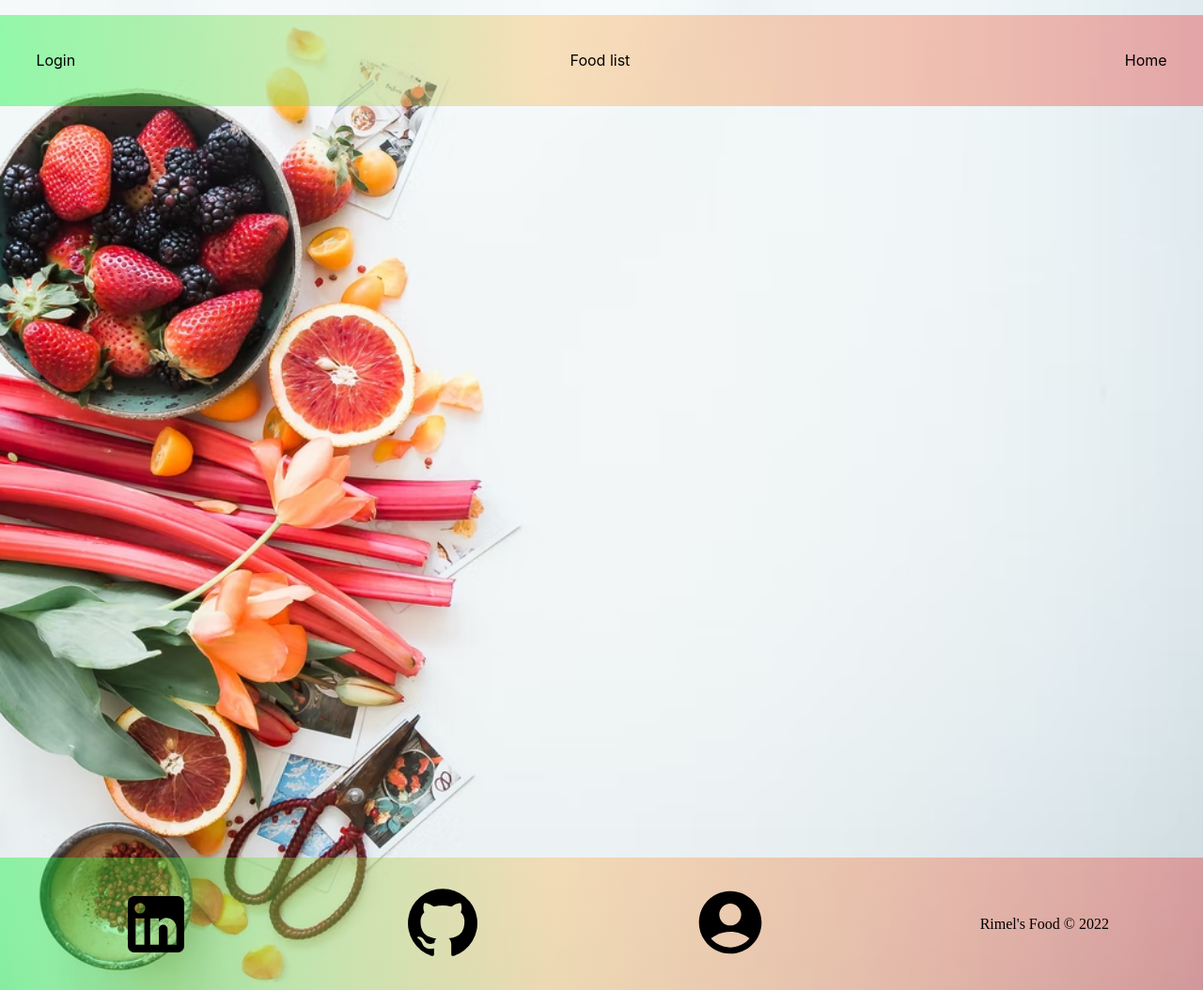
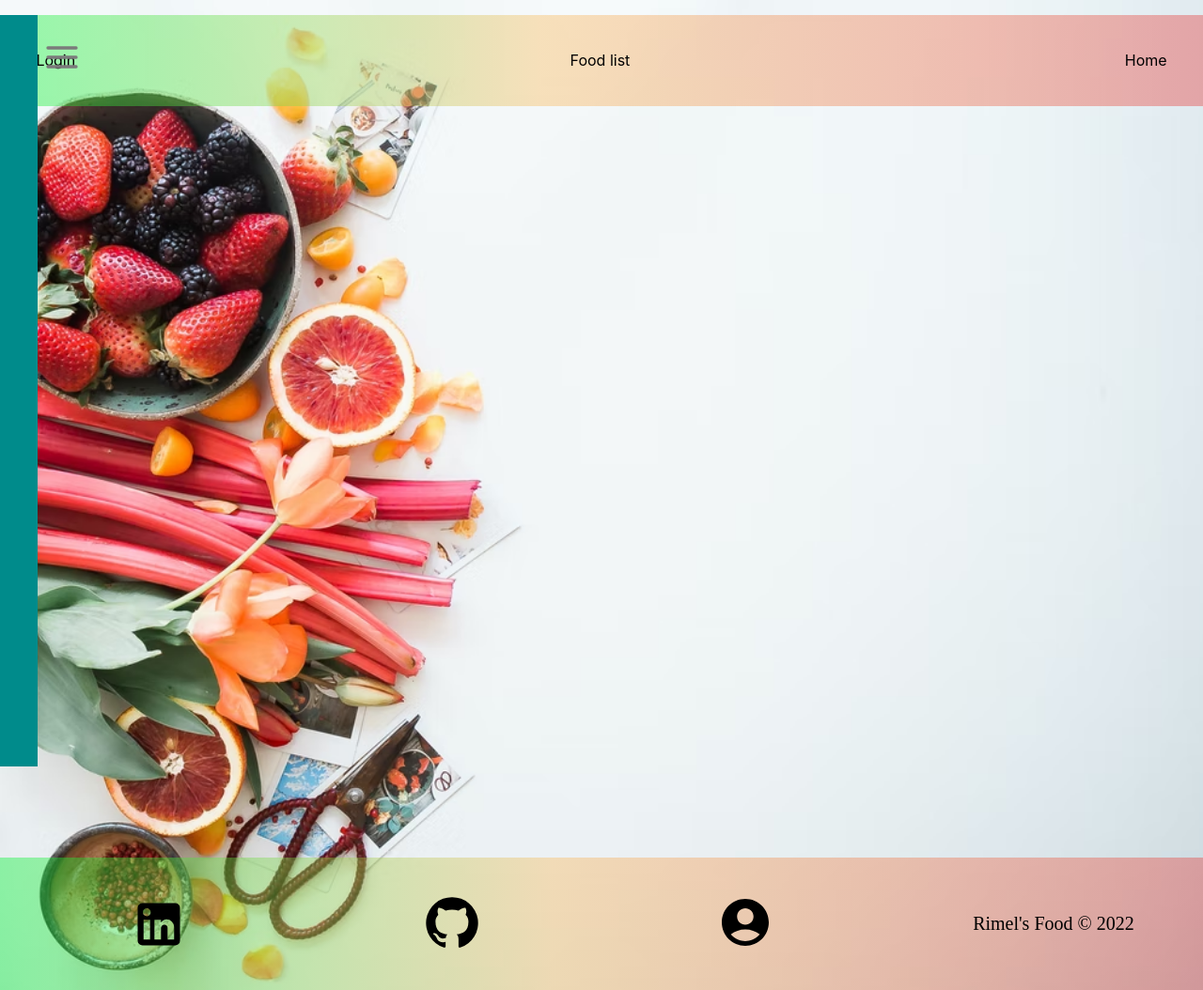
Before and after one commit to narimenmokrani1/Website, a React (Create React App) app in the folder narimen-website/: page / in a window 1280 px wide. Shown: the top 1054 px of the page at 94% size. Built offline with nearby package versions, Linux system fonts and the light colour scheme.

Commit message:
implementing the humberger menu

```diff
--- a/narimen-website/package.json
+++ b/narimen-website/package.json
@@ -13,7 +13,10 @@
     "@testing-library/user-event": "^13.5.0",
     "react": "^18.2.0",
     "react-dom": "^18.2.0",
+    "react-icons": "^4.4.0",
+    "react-pro-sidebar": "^0.7.1",
     "react-scripts": "5.0.1",
+    "react-scroll": "^1.8.7",
     "styled-components": "^5.3.5",
     "web-vitals": "^2.1.4"
   },
--- a/narimen-website/src/App.css
+++ b/narimen-website/src/App.css
@@ -41,3 +41,50 @@ body {
     transform: rotate(360deg);
   }
 }
+.navBar {
+  position: relative;
+}
+
+.navBar button {
+  position: fixed;
+  left: 40px;
+  top: 40px;
+  z-index: 10;
+  cursor: pointer;
+}
+
+.menuNav {
+  overflow-y: scroll;
+  list-style: none;
+  position: fixed;
+  top: 0;
+  background: darkcyan;
+  left: 0;
+  bottom: 0;
+  height: 100vh;
+  width: 0;
+  overflow: hidden;
+  max-width: 290px;
+  z-index: 9;
+}
+
+.menuNav.showMenu {
+  width: 100%;
+}
+
+a {
+  display: block;
+  padding: 10px 40px;
+  text-decoration: none;
+  color: #3fffd2;
+  text-transform: uppercase;
+  font-weight: bold;
+}
+
+.menuNav li:first-child {
+  margin-top: 7rem;
+}
+.navBar button {
+background: transparent;
+border: none;
+}
--- a/narimen-website/src/App.js
+++ b/narimen-website/src/App.js
@@ -1,16 +1,18 @@
 import Header from './Components/Header/Header'
 import Footer from './Components/Footer/Footer';
+import Navigation from './Components/Navigation/Navigation';
 import './App.css';
 
 function App() {
   return (
-    <div className="App">
-      <Header/>
-     {/* <h1>Rimel's Food</h1> */}
-     <Footer/>
-
-    </div>
-  );
+		<div className='App'>
+			<Header />
+      <Navigation/>
+			{/* <h1>Rimel's Food</h1> */}
+			<Footer />
+			{/* <Navigation /> */}
+		</div>
+	);
 }
 
 export default App;
--- a/narimen-website/src/Components/Footer/Footer.css
+++ b/narimen-website/src/Components/Footer/Footer.css
@@ -12,6 +12,9 @@ footer {
 		rgba(249, 186, 91, 0.4) 45%,
 		rgba(228, 59, 59, 0.4) 100%
 	);
+}
+.footer {
+	font-size: 20px;
 }
 
 .footer-list {
--- a/narimen-website/src/Components/Footer/Footer.js
+++ b/narimen-website/src/Components/Footer/Footer.js
@@ -12,16 +12,16 @@ function Footer(props) {
 					<a href='https://www.linkedin.com/in/narimen-mokrani-bb5a7a13b/'>
 						<LinkedInIcon
 							className='icon'
-							style={{ fontSize: 80, color: 'black' }}
+							style={{ fontSize: 60, color: 'black' }}
 						/>
 					</a>
 					<a href='https://github.com/narimenmokrani1'>
-						<GitHub style={{ fontSize: 80, color: 'black' }} />
+						<GitHub style={{ fontSize: 60, color: 'black' }} />
 					</a>
 					<a href='https://narimen-mokrani-portfolio.netlify.app/'>
-						<AccountCircle style={{ fontSize: 80, color: 'black' }} />
+						<AccountCircle style={{ fontSize: 60, color: 'black' }} />
 					</a>
-					<li className='copy-footer'>Rimel's Food &copy; 2022</li>
+					<li className='footer'>Rimel's Food &copy; 2022</li>
 				</ul>
 			</footer>
 		</div>
--- a/narimen-website/src/Components/Header/Header.js
+++ b/narimen-website/src/Components/Header/Header.js
@@ -1,5 +1,7 @@
 import React from 'react';
 import style from './Header.css'
+
+
 function Header(props) {
     return (
 			<header>
--- /dev/null
+++ b/narimen-website/src/Components/Navigation/Navigation.js
@@ -0,0 +1,25 @@
+import React, { useState } from 'react';
+import { MdClose } from 'react-icons/md';
+import { FiMenu } from 'react-icons/fi';
+function Navigation(props) {
+    const [navbarOpen, setNavbarOpen] = useState(false);
+    const handleToggle = () => {
+			setNavbarOpen(!navbarOpen);
+		};
+    return (
+			<nav className='navBar'>
+				<button onClick={handleToggle}>
+					{navbarOpen ? (
+						<MdClose style={{ color: '#fff', width: '40px', height: '40px' }} />
+					) : (
+						<FiMenu
+							style={{ color: '#7b7b7b', width: '40px', height: '40px' }}
+						/>
+					)}
+				</button>
+				<ul className={`menuNav ${navbarOpen ? ' showMenu' : ''}`}>...</ul>
+			</nav>
+		);
+}
+
+export default Navigation;
```
Also changed, not shown: narimen-website/src/Components/Navigation/Navigation.css (added), 1 other file (tests, documents, lock files or other folders).
